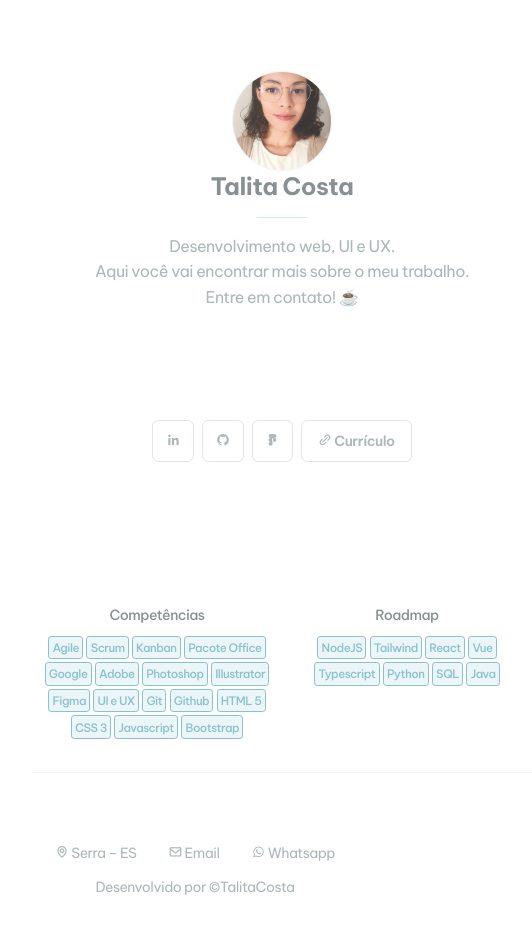
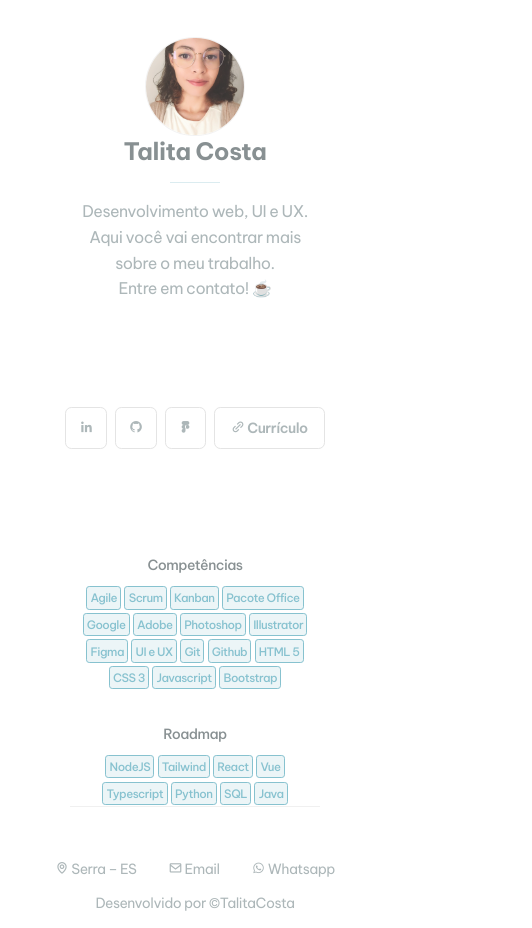
Before and after one commit to tltco/card_resume, a plain HTML site: page index.html in a window 390 px wide. Shown: the whole page, 532 px wide, since content can reach past the window. Drawn offline with nearby package versions, Linux system fonts and the light colour scheme.

Commit message:
media update

```diff
--- a/assets/css/style.css
+++ b/assets/css/style.css
@@ -243,3 +243,28 @@ button:focus{
     padding-bottom: var(--spacing-3);
     cursor: pointer;
 }
+
+@media screen and (max-width: 800px){
+
+    main{
+        padding: 0;
+    }
+
+    .bio p,
+    .badges-group{
+        max-width: 250px;
+    }
+
+    .badges{
+        padding: 0;
+        flex-direction: column;
+        gap: 2rem;
+    }
+
+    .footer{
+        max-width: 300px;
+        margin-inline: auto;
+        padding-top: var(--spacing-2);
+        padding-bottom: var(--spacing-2);
+    }
+}
```
